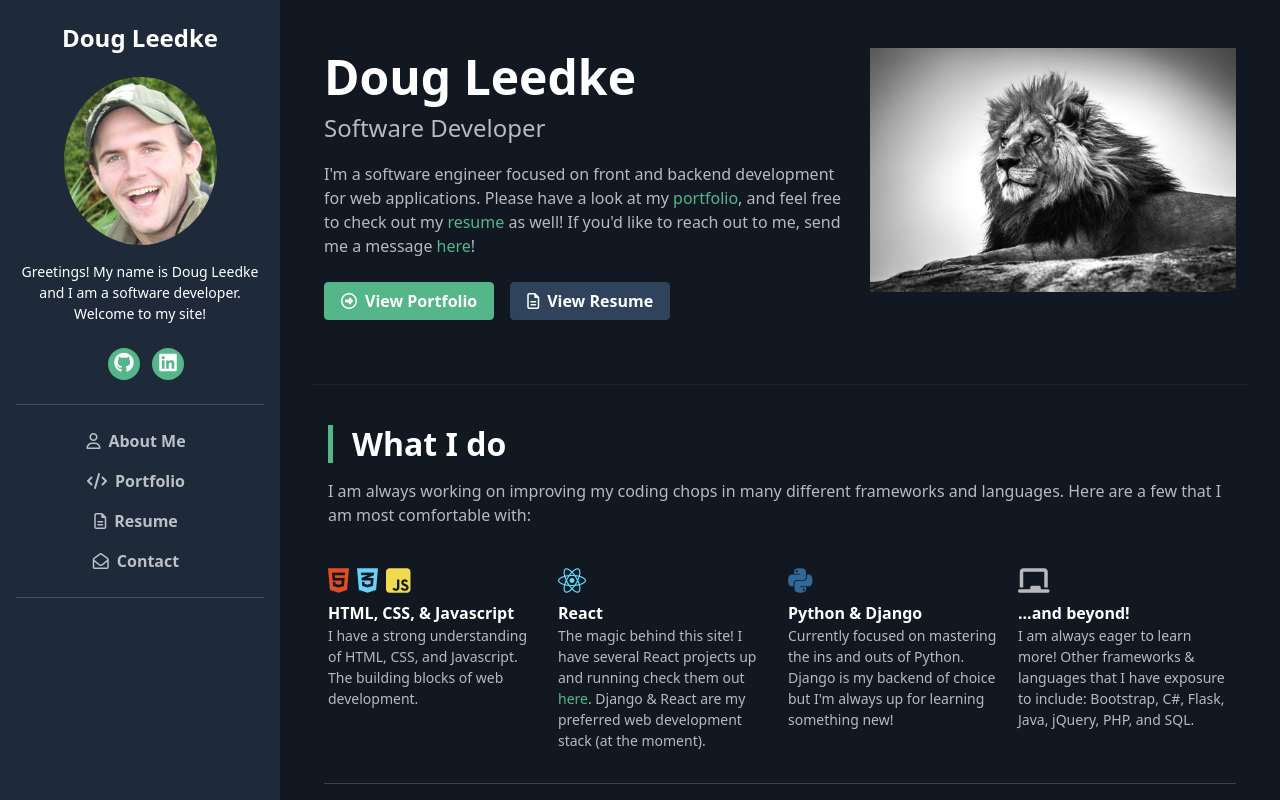
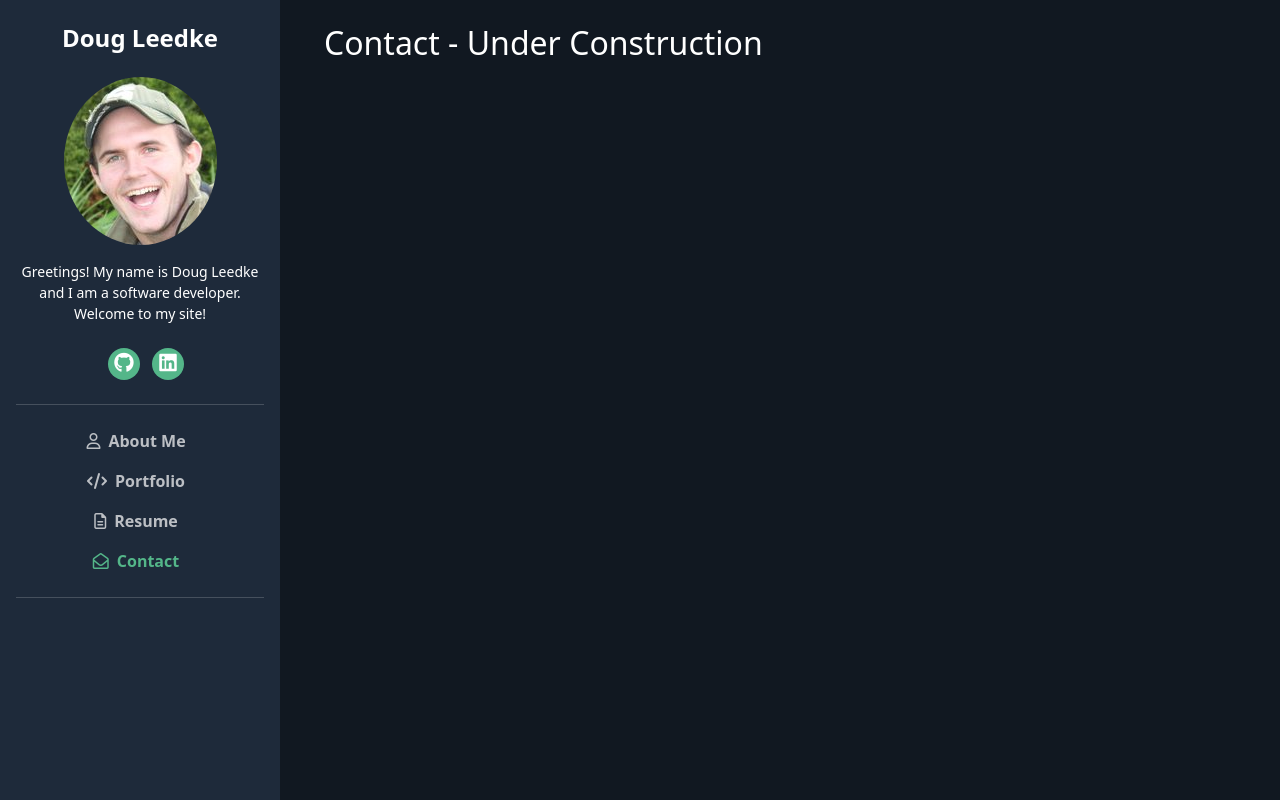
Before and after one commit to djleedke/djleedke.github.io, a React (Create React App) app: page /contact in a window 1280 px wide. Shown: the top 800 px of the page. Built offline with nearby package versions, Linux system fonts and the light colour scheme.

Commit message:
Router & page navigation added, sidebar links now activate

```diff
--- a/package.json
+++ b/package.json
@@ -10,6 +10,7 @@
     "react": "^17.0.2",
     "react-bootstrap": "^1.6.1",
     "react-dom": "^17.0.2",
+    "react-router-dom": "^5.2.1",
     "react-scripts": "4.0.3",
     "web-vitals": "^1.1.2"
   },
--- a/src/App.css
+++ b/src/App.css
@@ -78,7 +78,7 @@
 }
 
 body.dark-mode .sidebar .nav-item:hover {
-    color:white;
+    color:rgb(212, 212, 212);
 }
 
 .sidebar .navbar-nav a {
@@ -92,6 +92,10 @@
 
 body.dark-mode .sidebar .navbar-nav a:hover {
     color: inherit;
+}
+
+.sidebar-link-active {
+    color:#54B689 !important;
 }
 
 .nav-item {
--- a/src/App.js
+++ b/src/App.js
@@ -1,17 +1,36 @@
 
 import 'bootstrap/dist/css/bootstrap.min.css';
 import './App.css';
+import { BrowserRouter as Router, Route, Switch } from 'react-router-dom';
 import Sidebar from './components/Sidebar';
 import AboutMe from './pages/AboutMe';
+import Contact from './pages/Contact';
+import Portfolio from './pages/Portfolio';
+import Resume from './pages/Resume';
 
 function App() {
     return (
+        <Router>
             <div className="App vh-100">
                 <Sidebar></Sidebar>
-        <div class="main-wrapper">
-            <AboutMe></AboutMe>
+                <div class="main-wrapper min-vh-100">
+                    <Switch>
+                        <Route exact path="/">
+                            <AboutMe />
+                        </Route>
+                        <Route exact path="/portfolio">
+                            <Portfolio />
+                        </Route>
+                        <Route exact path="/resume">
+                            <Resume />
+                        </Route>
+                        <Route exact path="/contact">
+                            <Contact />
+                        </Route>
+                    </Switch>
                 </div>
             </div>
+        </Router>
     );
 }
 
--- a/src/components/Sidebar.js
+++ b/src/components/Sidebar.js
@@ -1,6 +1,8 @@
 
-import profilePic from '../assets/me.png'
-import Image from 'react-bootstrap/Image'
+import Link from 'react-router-dom/Link';
+import NavLink from 'react-router-dom/NavLink';
+import profilePic from '../assets/me.png';
+import Image from 'react-bootstrap/Image';
 
 function Sidebar(){
     return(
@@ -22,16 +24,16 @@
             <hr className="m-3"></hr>
                 <ul className="navbar-nav">
                     <li className="nav-item">
-                        <a href="#"><i class="far fa-user"></i><span className="m-2">About Me</span></a>
+                        <NavLink to="/" activeClassName="sidebar-link-active" exact><i class="far fa-user"></i><span className="m-2">About Me</span></NavLink>
                     </li>
                     <li className="nav-item">
-                        <a href="#"><i class="fas fa-code"></i><span className="m-2">Portfolio</span></a>
+                        <NavLink to="/portfolio" activeClassName="sidebar-link-active"><i class="fas fa-code"></i><span className="m-2">Portfolio</span></NavLink>
                     </li>
                     <li className="nav-item">
-                        <a href="#"><i class="fa fa-file-text-o" aria-hidden="true"></i><span className="m-2">Resume</span></a>
+                        <NavLink to ="/resume" activeClassName="sidebar-link-active"><i class="fa fa-file-text-o" aria-hidden="true"></i><span className="m-2">Resume</span></NavLink>
                     </li>
                     <li className="nav-item">
-                        <a href="#"><i class="fa fa-envelope-open-o" aria-hidden="true"></i><span className="m-2">Contact</span></a>
+                        <NavLink to="/contact" activeClassName="sidebar-link-active"><i class="fa fa-envelope-open-o" aria-hidden="true"></i><span className="m-2">Contact</span></NavLink>
                     </li>
                 </ul>
             <hr className="m-3"></hr>
--- a/src/pages/AboutMe.js
+++ b/src/pages/AboutMe.js
@@ -5,7 +5,7 @@
 
 function AboutMe(){
     return(
-        <div className="min-vh-100">
+        <div class="about-me-page">
             <Intro></Intro>
             <hr class="break"></hr>
             <Overview></Overview>
--- /dev/null
+++ b/src/pages/Contact.js
@@ -0,0 +1,13 @@
+import Container from 'react-bootstrap/Container'
+
+function Contact(){
+    return(
+        <div class="contact-page">
+            <Container>
+                <h2 class="pt-4">Contact - Under Construction</h2>
+            </Container>
+        </div>
+    );
+}
+
+export default Contact;
--- /dev/null
+++ b/src/pages/Portfolio.js
@@ -0,0 +1,15 @@
+
+import Container from 'react-bootstrap/Container'
+import Row from 'react-bootstrap/Row';
+
+function Portfolio(){
+    return(
+        <div class="portfolio-page">
+            <Container>
+                <h2 class="pt-4">Portfolio - Under Construction</h2>
+            </Container>
+        </div>
+    );
+}
+
+export default Portfolio;
--- /dev/null
+++ b/src/pages/Resume.js
@@ -0,0 +1,13 @@
+import Container from 'react-bootstrap/Container'
+
+function Resume(){
+    return(
+        <div class="portfolio-page">
+            <Container>
+                <h2 class="pt-4">Resume - Under Construction</h2>
+            </Container>
+        </div>
+    );
+}
+
+export default Resume;
```
Also changed, not shown: 1 other file (tests, documents, lock files or other folders). Lines whose indentation alone changed are shown as unchanged.
